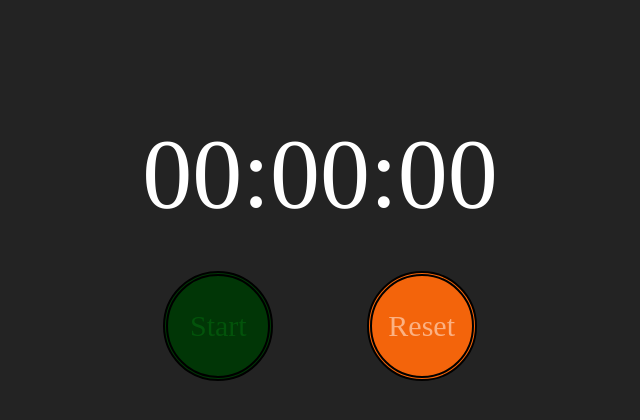
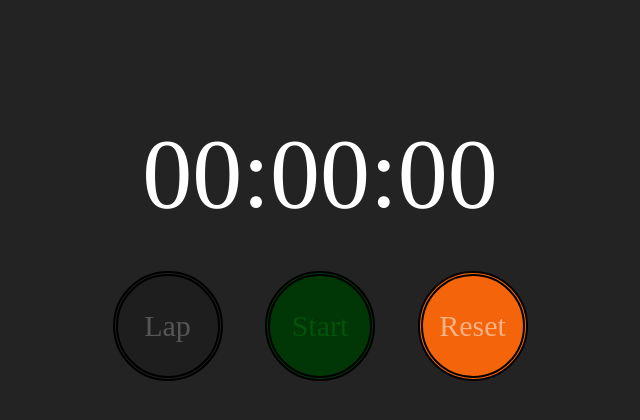
Before and after one commit to shaikwasef/react-stop_watch_apple, a React (Create React App) app: page / in a window 1280 px wide. Shown: the top 420 px of the page, without its empty margins (320-960 px from the left). Built offline with nearby package versions, Linux system fonts and the light colour scheme.

Commit message:
2 files modified

```diff
--- a/src/index.js
+++ b/src/index.js
@@ -2,9 +2,28 @@ import React from "react";
 import ReactDOM from "react-dom";
 import "./style.css";
 
-class Lap extends React.Component{
+class StartButton extends React.Component {
+  render() {
+    return (
+    <div className ="buttons start">Start</div>
+    );
+  }
+}
 
+class ResetButton extends React.Component{
+  render() {
+    return (
+      <div className ="buttons reset reset_hidden">Reset</div>
+    );
+  }
+}
 
+class LapButton extends React.Component{
+  render(){
+    return (
+      <div className ="buttons lap">Lap </div>
+    );
+  }
 }
 class Timer extends React.Component{
   render(){
@@ -20,8 +39,9 @@ class StopWatch extends React.Component {
     <body>
       <Timer/>
       <div className ="row_buttons">
-        <div className ="buttons start">Start</div>
-        <div className ="buttons reset reset_hidden">Reset</div>
+        <LapButton />
+        <StartButton/>
+        <ResetButton/>
       </div>
       <div class="scroll_lap"></div>
     </body>
--- a/src/style.css
+++ b/src/style.css
@@ -27,6 +27,7 @@ body {
   line-height : 100px;
   border : thick double black;
   text-align:  center;
+  cursor : pointer ;
 }
 
 .start{
```
